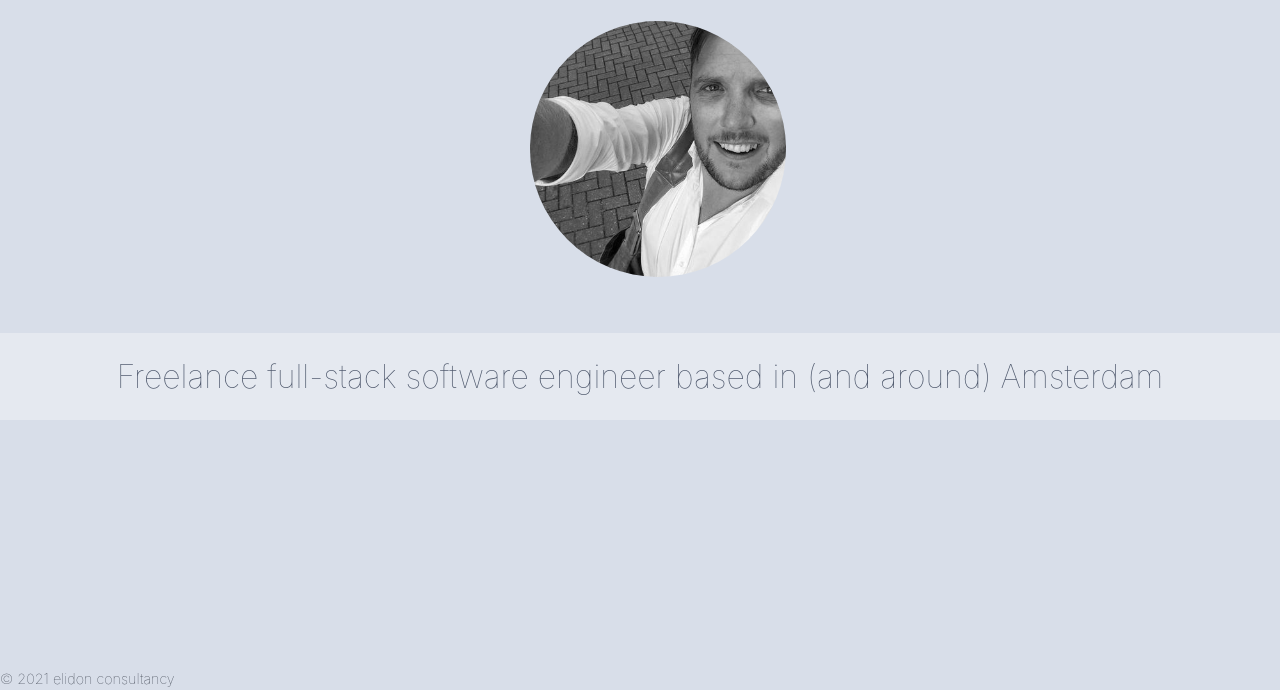
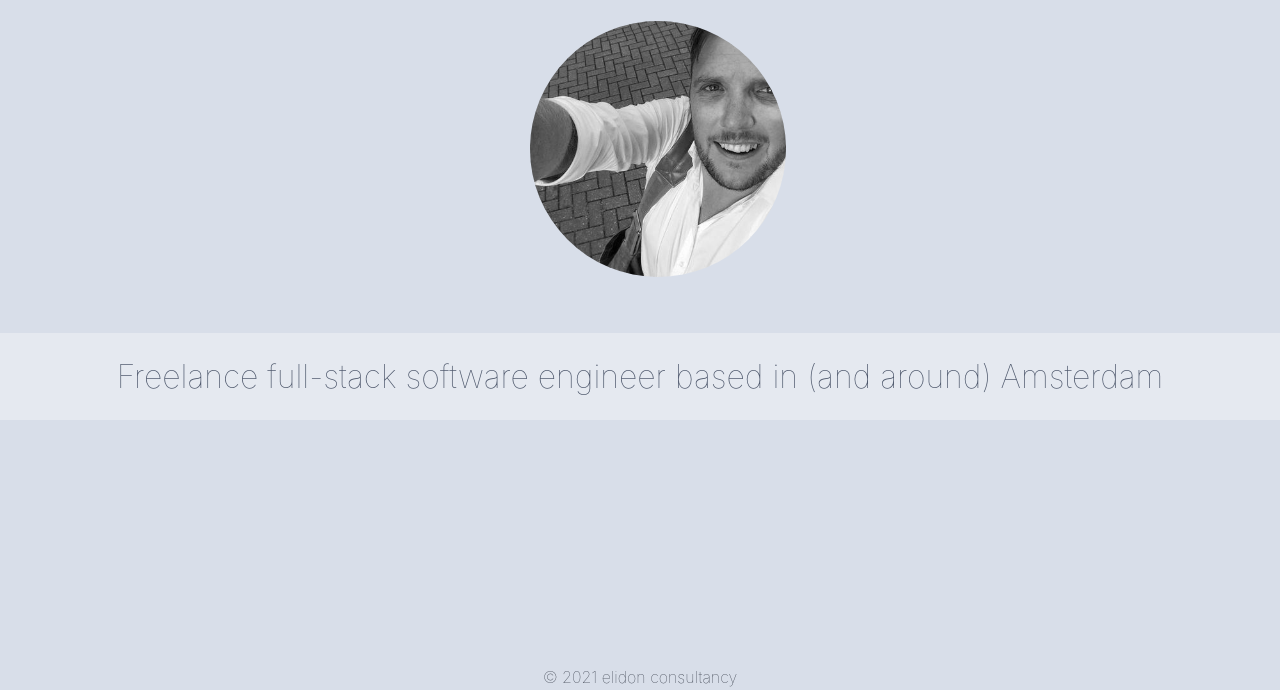
Before and after one commit to janpaul/website, a Gatsby site: page / in a window 1280 px wide. Shown: the part 110-800 px from the top of the page. Built offline with nearby package versions, Linux system fonts and the light colour scheme; Gatsby itself is replaced by a stand-in of ours; some icons are missing.

Commit message:
slightly larger and centered footer

```diff
--- a/src/components/layout.js
+++ b/src/components/layout.js
@@ -20,8 +20,9 @@ const Main = styled.main`
 `
 const Footer = styled.footer`
   flex-grow: 0;
-  font-size: 0.9rem;
+  font-size: 1rem;
   padding-bottom: var(--padding);
+  text-align: center;
   @media screen and (orientation: portrait) {
     padding-bottom: var(--mobile-bottom-padding);
   }
```
